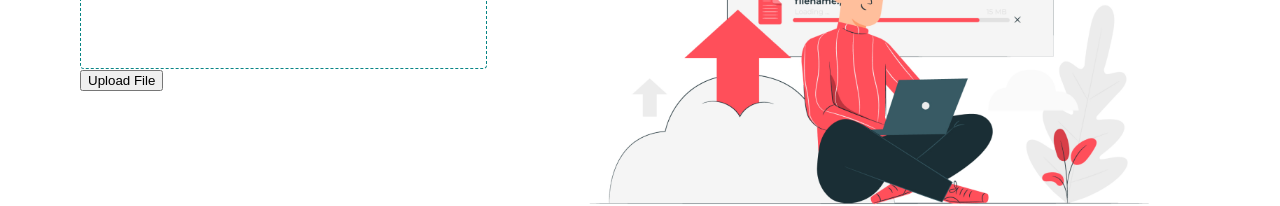
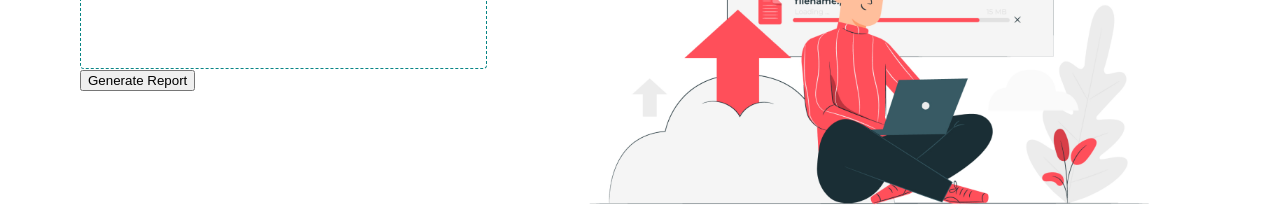
Before and after one commit to VaibhavArora314/Dermacare, a React (Create React App) app in the folder frontend/: page /image in a window 1280 px wide. Shown: the part 519-725 px from the top of the page. Built offline with nearby package versions, Linux system fonts and the light colour scheme.

Commit message:
upload-files-merged

```diff
--- a/frontend/src/App.js
+++ b/frontend/src/App.js
@@ -5,7 +5,6 @@ import { BrowserRouter as Router, Routes, Route } from "react-router-dom";
 import UploadImage from "./pages/UploadImage";
 import ProfilePage from "./pages/ProfilePage";
 import { AuthProvider } from "./context/AuthContext";
-import ImageUploadbackend from "./pages/ImageUploadbackend";
 
 function App() {
   return (
@@ -18,7 +17,6 @@ function App() {
               <Route path="/" element={<Homepage />} />
               <Route path="/image" element={<UploadImage />} />
               <Route path="/profile" element={<ProfilePage />} />
-              <Route path="/imageupload" element={<ImageUploadbackend />} />
             </Routes>
           </Router>
         </AuthProvider>
--- a/frontend/src/pages/UploadImage.jsx
+++ b/frontend/src/pages/UploadImage.jsx
@@ -137,7 +137,7 @@ export default function UploadImage() {
               )}
             </div>
           ))}
-          <button onClick={handleUpload}>Upload File</button>
+          <button onClick={handleUpload}>Generate Report</button>
         </div>
         <div className="par-container__img-section">
           <img src={imageVector} alt="" className="img-vector" />
```
